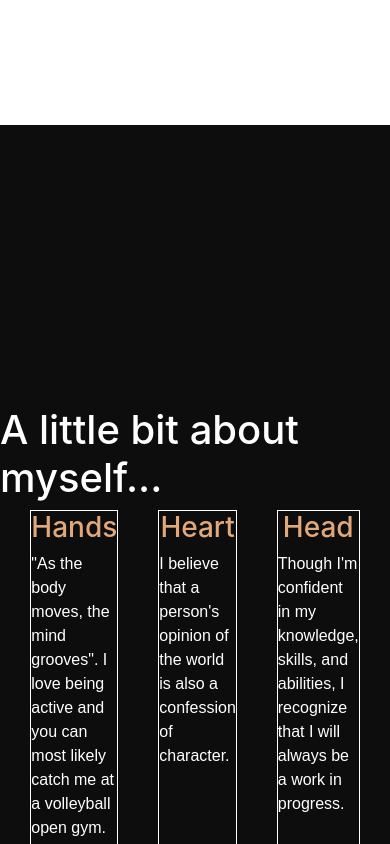
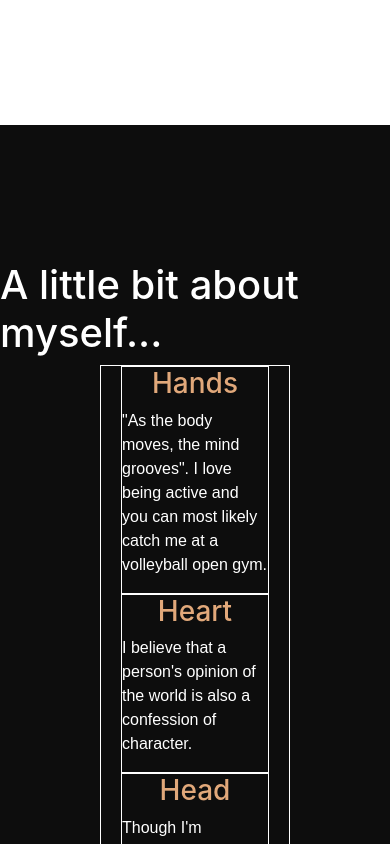
Before and after one commit to davidhk21/my-portfolio, a Next.js app: page / in a window 390 px wide. Shown: the part 1180-2024 px from the top of the page. Built offline with nearby package versions, Linux system fonts and the light colour scheme.

Commit message:
changed about myself columns to one column using media queries

```diff
--- a/styles/Home.module.css
+++ b/styles/Home.module.css
@@ -64,6 +64,7 @@
   color: white;
   background-color: #0d0d0d;
   height: 120vh;
+  max-height: 1200px;
   display: flex;
   flex-direction: column;
   justify-content: center;
@@ -71,9 +72,15 @@
 }
 
 .aboutMeInfoContainer {
-  display: grid;
-  grid-template-columns: 1fr 1fr 1fr;
   margin: 0 100px;
+  border: 1px solid white;
+  display: flex;
+}
+
+@media screen and (max-width: 750px) {
+  .aboutMeInfoContainer {
+    flex-direction: column;
+  }
 }
 
 .aboutMeDescContainer {
```
